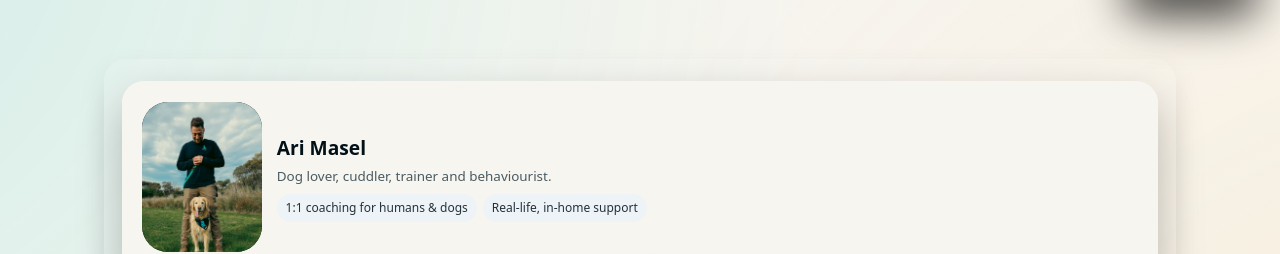
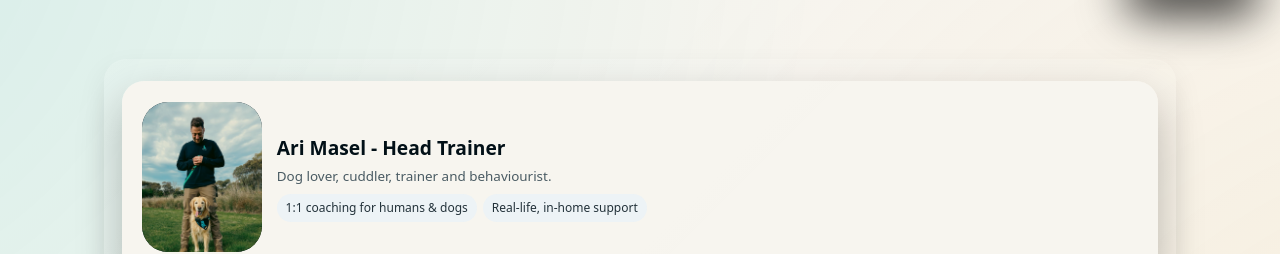
Before and after one commit to ari287/Trick-And-Treat, a plain HTML site: page index.html in a window 1280 px wide. Shown: the part 783-1037 px from the top of the page. Drawn offline with Linux system fonts and the light colour scheme; a script that the page names is missing.

Commit message:
Update index.html

```diff
--- a/index.html
+++ b/index.html
@@ -1805,7 +1805,7 @@
                 />
               </div>
               <div class="hero-profile-body">
-                <h2>Ari Masel</h2>
+                <h2>Ari Masel - Head Trainer</h2>
                 <p>Dog lover, cuddler, trainer and behaviourist.</p>
                 <div class="hero-profile-tags">
                   <span class="hero-profile-tag"
```
